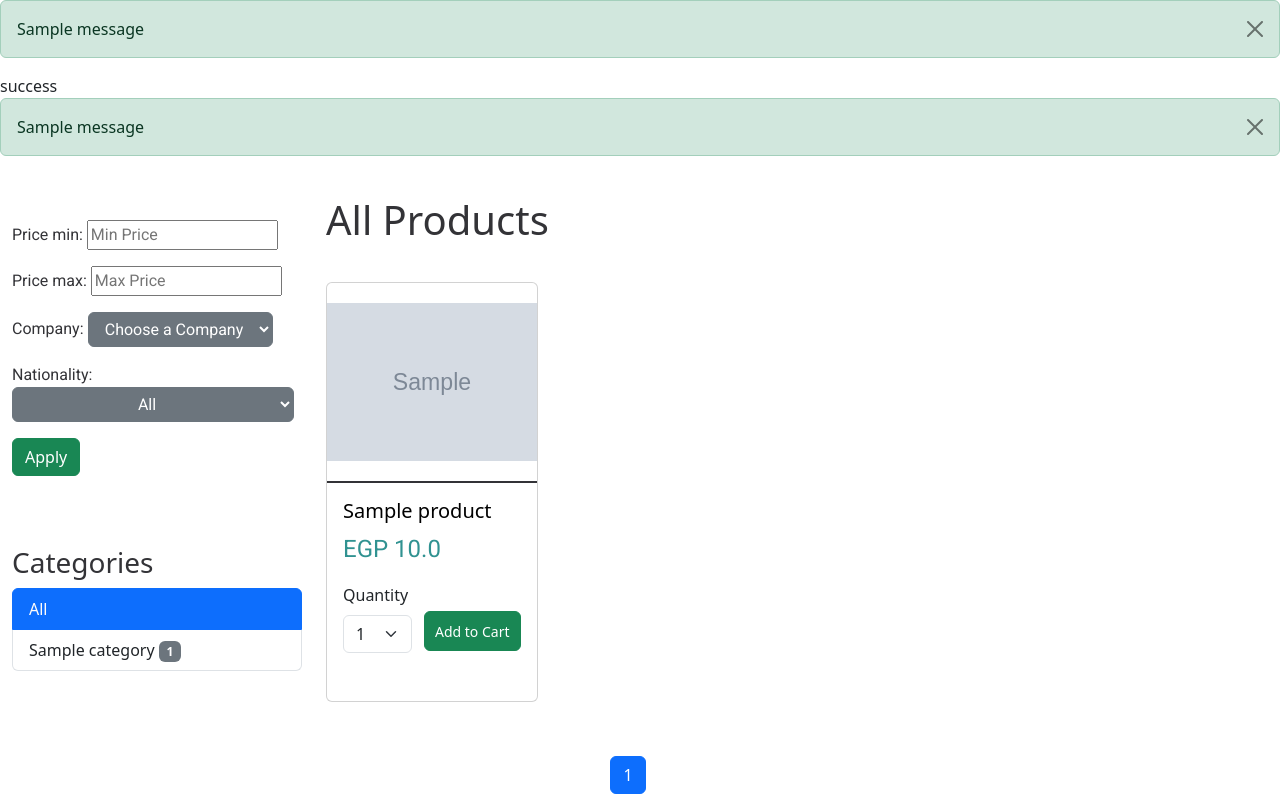
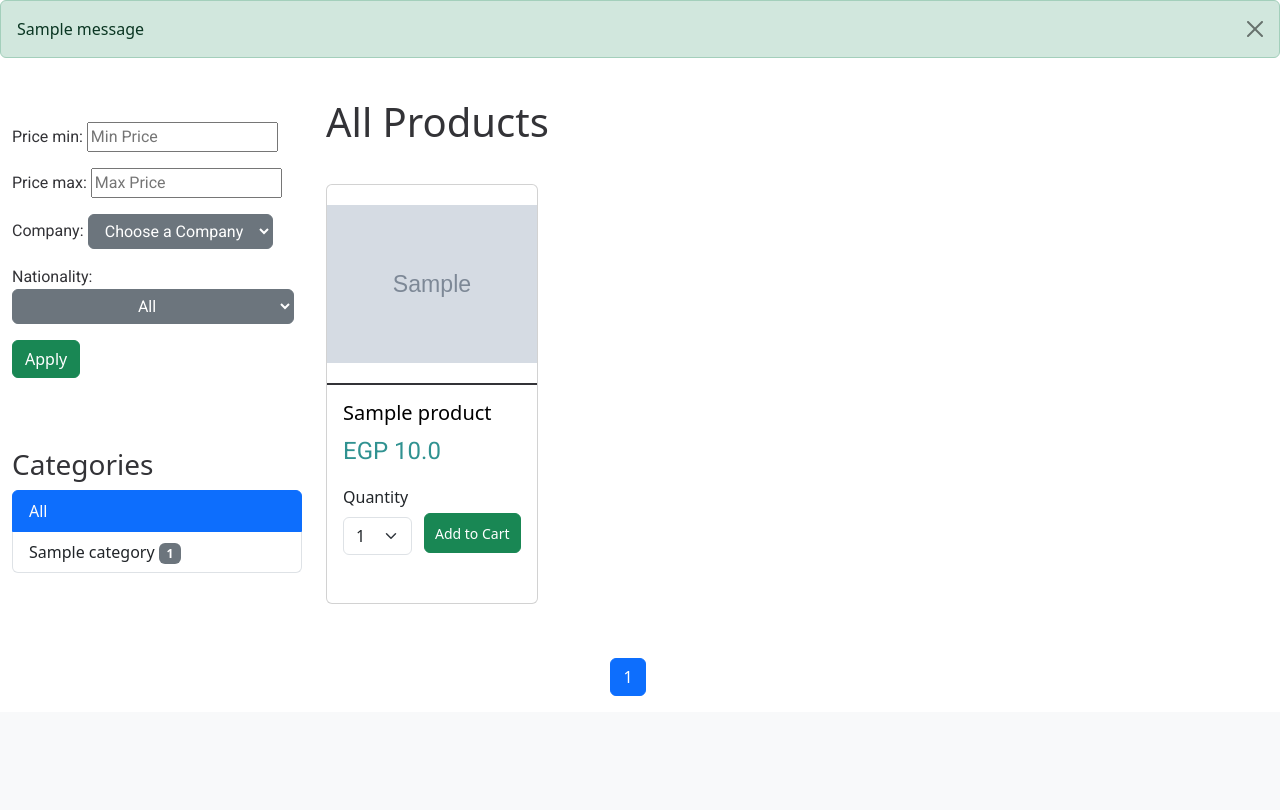
Before and after one commit to AuroraaSan/GroceryGo, a Django app: page /shop/ in a window 1280 px wide. Shown: the part 137-947 px from the top of the page. After the commit the page ends 833 px from the top, so only its background shows below. Run offline with Django 4.2, Linux system fonts and the light colour scheme; tables that the repository leaves empty hold one stand-in row (values such as "Sample post"); grey boxes marked "Sample" are stand-in pictures; one stand-in notice (Sample message) is shown; some libraries are stand-ins or nearby versions.

Commit message:
Redirected messages to be in base.html

```diff
--- a/templates/base.html
+++ b/templates/base.html
@@ -61,10 +61,10 @@
         </div>
         {% if messages %}
                 {% for message in messages %}
-                    <div class="alert alert-success alert-dismissible fade show" role="alert">
-                        {{ message }}
-                        <button type="button" class="btn-close" data-bs-dismiss="alert" aria-label="Close"></button>
-                    </div>
+                <div class="alert alert-{{ message.tags }} alert-dismissible fade show" role="alert">
+                    {{ message }}
+                    <button type="button" class="btn-close" data-bs-dismiss="alert" aria-label="Close"></button>
+                </div>
                 {% endfor %}
         {% endif %}
     <div id="content" class="container-fluid">
--- a/templates/shop/product/list.html
+++ b/templates/shop/product/list.html
@@ -7,15 +7,6 @@
 {% endblock %}
 {% block content %}
 
-{% if messages %}
-        {% for message in messages %}
-        {{ message.tags }}
-            <div class="alert alert-{{ message.tags }} alert-dismissible fade show" role="alert">
-                {{ message }}
-                <button type="button" class="btn-close" data-bs-dismiss="alert" aria-label="Close"></button>
-            </div>
-        {% endfor %}
-{% endif %}
 
 <div class="row">
    <!-- Left Side (Filters and Forms) -->
```
